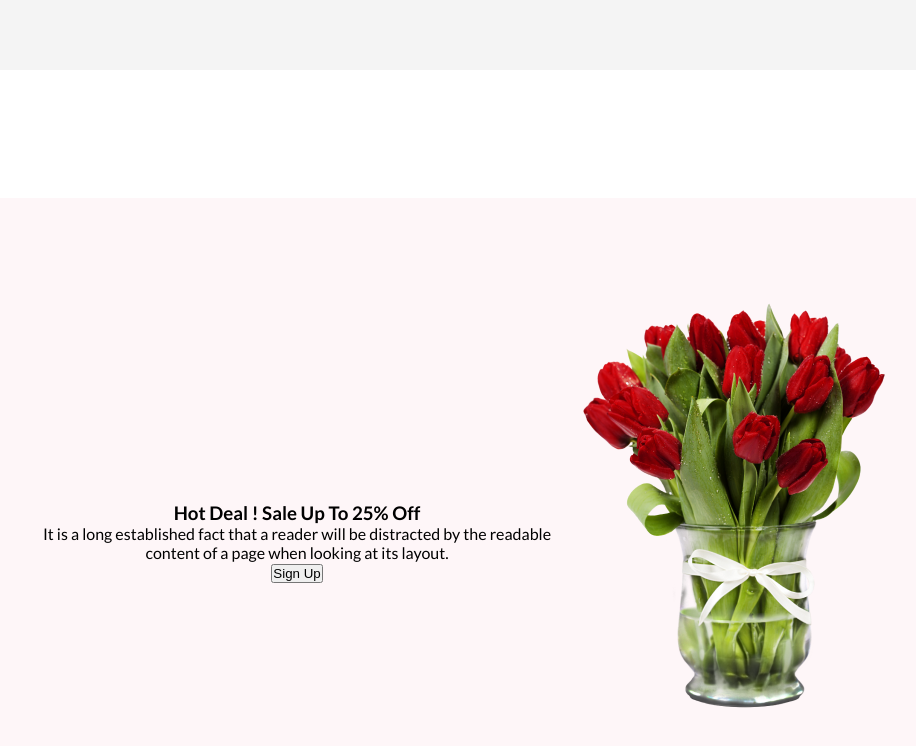
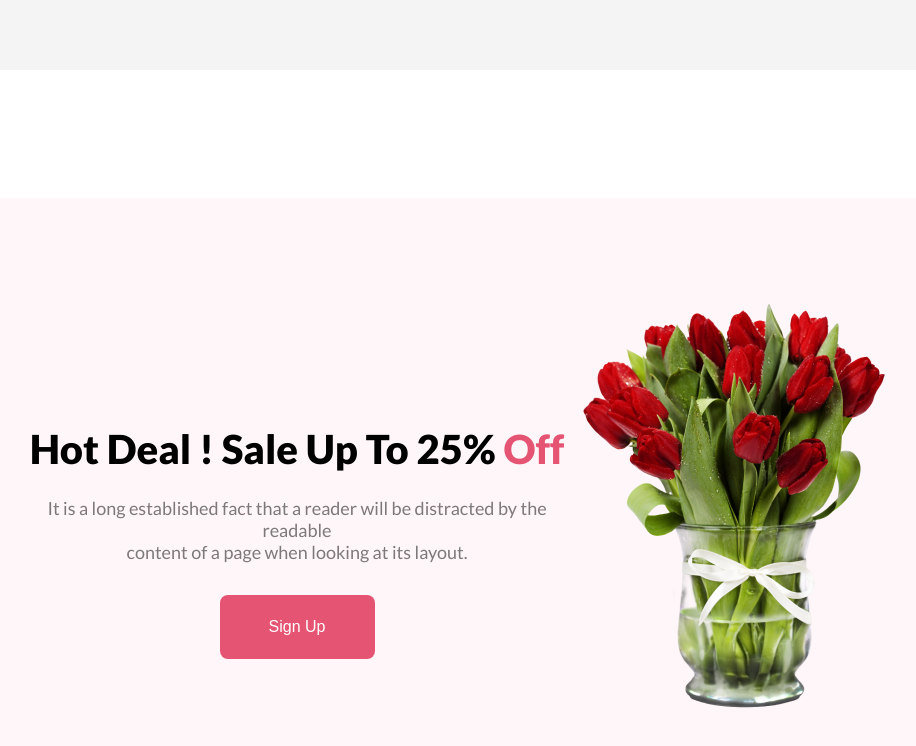
Before and after one commit to habibarumana/flower-shop, a plain HTML site: page index.html in a window 1280 px wide. Shown: the part 1978-2724 px from the top of the page, without its empty margins (184-1100 px from the left). Drawn offline with Linux system fonts and the light colour scheme.

Commit message:
adding a new section

```diff
--- a/flower.css
+++ b/flower.css
@@ -213,15 +213,46 @@ a {
     width: 594px;
 }
 
+.sale-description h3 {
+    font-size: 2.5rem;
+    font-weight: 800;
+    margin-bottom: 24px;
+}
+
+.sale-description h3 .off {
+    color: #E55473;
+}
+
+.sale-description p {
+    font-size: 1.125rem;
+    font-weight: 400;
+    color: rgba(39, 39, 39, 0.6);
+    margin-bottom: 32px;
+}
+
 .sale-img {
     width: 318px;
     height: 420px;
     margin: 100px 0 100px 0;
 }
 
+.sale-description .btn-primary {
+    background: rgb(229, 84, 115);
+    color: #ffffff;
+    padding: 12px 25px;
+    border-radius: 8px;
+    border: none;
+    width: 155px;
+    height: 64px;
+    text-decoration: none;
+    font-size: 1rem;
+    cursor: pointer;
+    transition: background-color 0.3s ease;
+}
 
-
-
+.sale-description .btn-primary:hover {
+    background-color: #c63a3f;
+}
 
 
 
```
